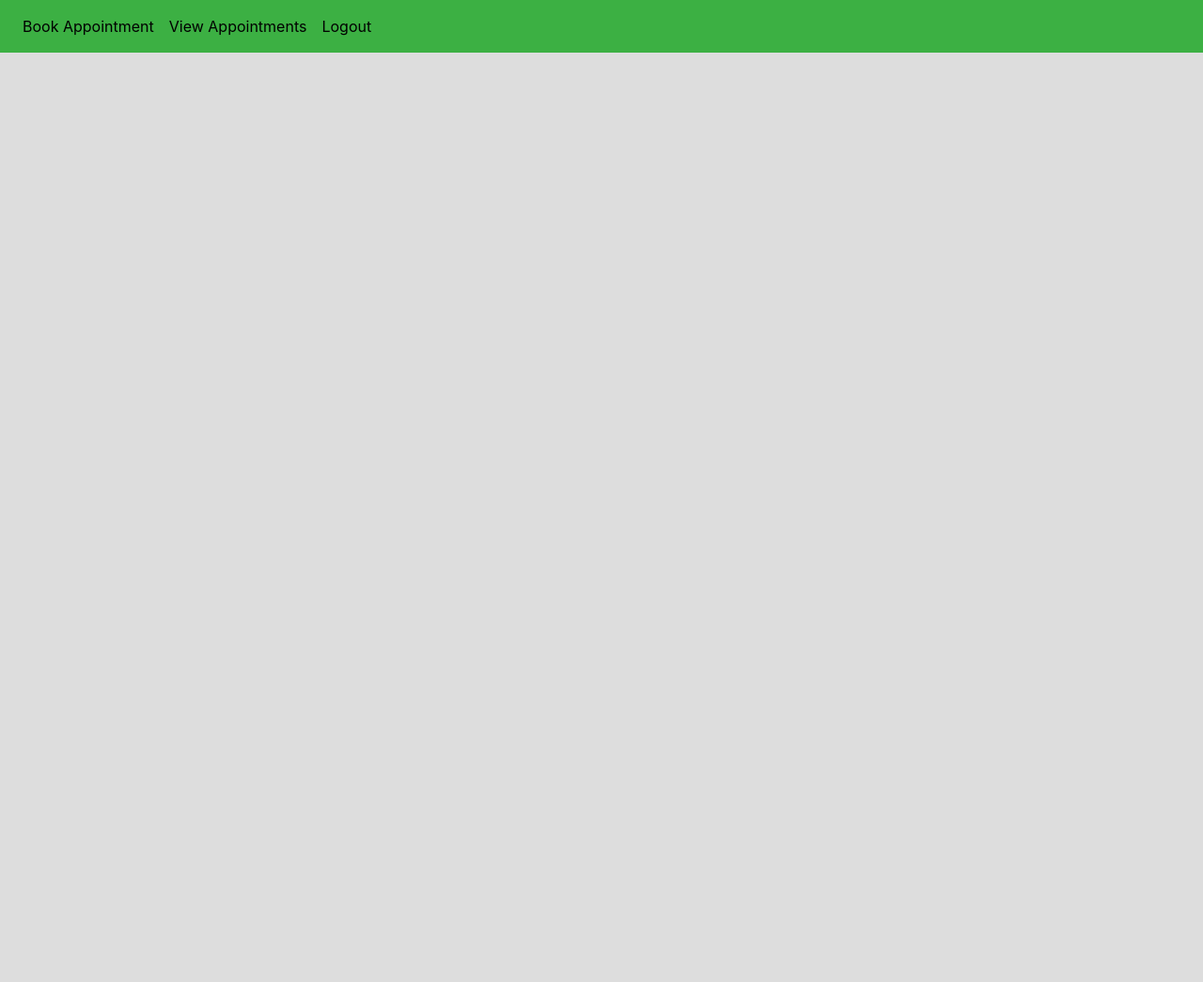
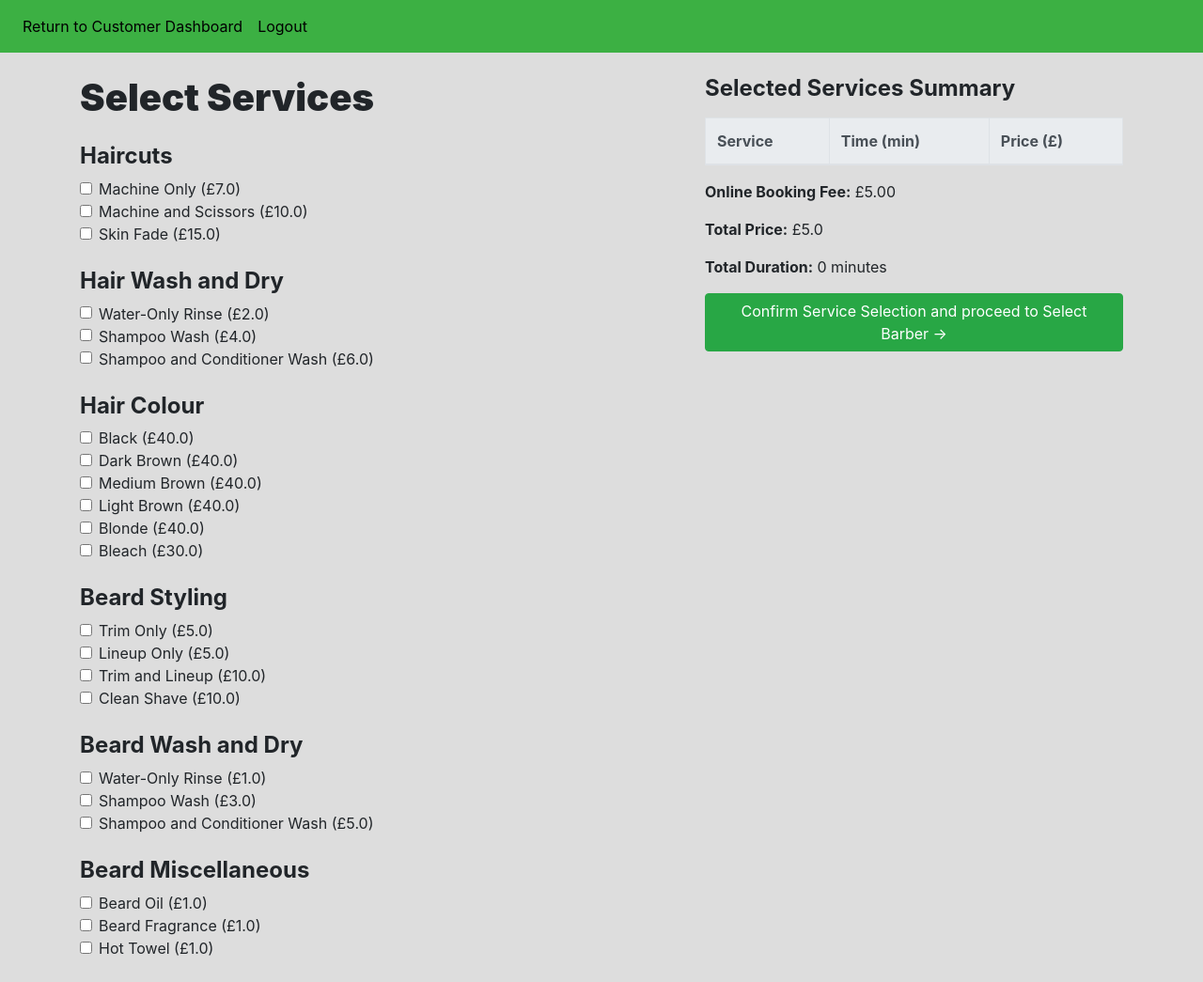
Before and after one commit to AdamPatel157/hairstylists-booking-system, a Flask app: page /select_services in a window 1280 px wide. Shown: the whole page at 94% size. Before the commit the page ends 56 px from the top, so only its background shows below. Run offline with Flask 3, Linux system fonts and the light colour scheme; the visitor is signed in with stand-in values (Sample User, id 1); data comes from the database, SQL or seed files in the repository; lists and menus that the app fills with data are empty; some libraries are stand-ins or nearby versions.

Commit message:
Created UI for Select Services webpage

```diff
--- a/website/database_management.py
+++ b/website/database_management.py
@@ -1,5 +1,7 @@
 import sqlite3
 import os
+from flask import session
+from website.user_friendly_names import user_friendly_service_names, user_friendly_category_names
 
 databasePath = os.path.join(os.path.dirname(__file__), "database.db")
 
@@ -358,6 +360,53 @@ def update_customer_password(email, newHashedPassword):
     conn.commit()
     conn.close()
 
+def fetch_services():
+    conn = get_db_connection()
+    cursor = conn.cursor()
+    cursor.execute("SELECT ServiceID, ServiceName, Duration, Price, ServiceCategory FROM tblService")
+    rows = cursor.fetchall()
+    conn.close()
+
+    servicesByCategory = {}
+    for serviceId, serviceName, duration, price, category in rows:
+        readableCategory = user_friendly_category_names(category)
+        readableName = user_friendly_service_names(serviceName)
+
+        if readableCategory not in servicesByCategory:
+            servicesByCategory[readableCategory] = []
+
+        servicesByCategory[readableCategory].append({
+            "serviceId": serviceId,
+            "serviceName": readableName,
+            "duration": duration,
+            "price": price
+        })
+
+    return servicesByCategory
+
+def get_selected_services():
+    selectedIds = session.get("selectedServiceIds", [])
+    if not selectedIds:
+        return []
+
+    conn = get_db_connection()
+    cursor = conn.cursor()
+    placeholders = ",".join("?" for _ in selectedIds)
+    cursor.execute(f"""
+        SELECT ServiceID, ServiceName, Duration, Price
+        FROM tblService
+        WHERE ServiceID IN ({placeholders})
+    """, selectedIds)
+    selected = cursor.fetchall()
+    conn.close()
+
+    return [{
+        "serviceId": sid,
+        "serviceName": user_friendly_service_names(name),
+        "duration": duration,
+        "price": price
+    } for sid, name, duration, price in selected]
+
 # Parameterised SQL Statements for Barbers
 
 def get_barber_by_email(email):
@@ -395,7 +444,7 @@ def update_barber_password(email, newHashedPassword):
     conn.close()
 
 
-# UNVERIFIED USER OPERATIONS
+# Unverified User SQL Statements
 
 def create_unverified(firstName, middleName, lastName, email, hashedPassword, phoneNumber, verificationCode,
                       isPasswordReset):
--- a/website/templates/bases/customer_base.html
+++ b/website/templates/bases/customer_base.html
@@ -7,19 +7,26 @@
 {% block body %}
 <nav class="navbar navbar-expand-lg custom-navbar">
     <button
-            class="navbar-toggler"
-            type="button"
-            data-toggle="collapse"
-            data-target="#navbar"
+        class="navbar-toggler"
+        type="button"
+        data-toggle="collapse"
+        data-target="#navbar"
     >
-<!-- Hyperlinks the navigation bar buttons to the corresponding webpages -->
         <span class="navbar-toggler-icon"></span>
     </button>
     <div class="collapse navbar-collapse" id="navbar">
         <div class="navbar-nav">
-            <a class="nav-item nav-link" id="select_services" href="/select_services">Book Appointment</a>
-            <a class="nav-item nav-link" id="view_appointments" href="/view_appointments">View Appointments</a>
-            <a class="nav-item nav-link" id="logout" href="/logout">Logout</a>
+            {% if nav_context == "dashboard" %}
+                <!-- Dashboard navigation -->
+                <a class="nav-item nav-link" href="/customer_dashboard">Dashboard</a>
+                <a class="nav-item nav-link" href="/select_services">Book Appointment</a>
+                <a class="nav-item nav-link" href="/view_appointments">My Appointments</a>
+                <a class="nav-item nav-link" href="/logout">Logout</a>
+            {% elif nav_context == "select_services" %}
+                <!-- Select Services navigation -->
+                <a class="nav-item nav-link" href="/customer_dashboard">Return to Customer Dashboard</a>
+                <a class="nav-item nav-link" href="/logout">Logout</a>
+            {% endif %}
         </div>
     </div>
 </nav>
--- a/website/templates/webpages/customer_facing/select_services.html
+++ b/website/templates/webpages/customer_facing/select_services.html
@@ -1,4 +1,70 @@
 {% extends "bases/customer_base.html" %}
-<!-- The above line causes this page to re-use all code in customer_base.html without re-writing -->
-<!-- This page utilises a CSS framework called bootstrap for the GUI -->
+<!-- This page reuses all code in customer_base.html -->
 <!-- Bootstrap designs have been imported with the links in website_base.html -->
+
+{% block title %}Select Services{% endblock %}
+
+{% block content %}
+<form method="POST">
+<div class="row mt-4">
+
+    <!-- Left Column: Service Selection -->
+    <div class="col-md-7">
+        <h1 class="mb-4"><strong>Select Services</strong></h1>
+
+        {% for category, services in servicesByCategory.items() %}
+        <div class="mb-4">
+            <h4><strong>{{ category }}</strong></h4>
+            {% for service in services %}
+            <div class="form-check">
+                <!--suppress HtmlUnknownAttribute -->
+                <input class="form-check-input" type="checkbox" name="service" value="{{ service.serviceId }}"
+                       id="service{{ service.serviceId }}"
+                       {{ 'checked' if service.serviceId in selectedServiceIds else '' }}>
+                <label class="form-check-label" for="service{{ service.serviceId }}">
+                    {{ service.serviceName }} (£{{ service.price|round(2) }})
+                </label>
+            </div>
+            {% endfor %}
+        </div>
+        {% endfor %}
+    </div>
+
+    <!-- Right Column: Summary Table -->
+    <div class="col-md-5">
+        <h4><strong>Selected Services Summary</strong></h4>
+        <table class="table table-bordered mt-3">
+            <thead class="thead-light">
+                <tr>
+                    <th>Service</th>
+                    <th>Time (min)</th>
+                    <th>Price (£)</th>
+                </tr>
+            </thead>
+            <tbody>
+                {% set totalPrice = 5.00 %}
+                {% set totalDuration = 0 %}
+                {% for service in selectedServices %}
+                <tr>
+                    <td>{{ service.serviceName }}</td>
+                    <td>{{ service.duration }}</td>
+                    <td>{{ service.price|round(2) }}</td>
+                </tr>
+                {% set totalPrice = totalPrice + service.price %}
+                {% set totalDuration = totalDuration + service.duration %}
+                {% endfor %}
+            </tbody>
+        </table>
+
+        <p><strong>Online Booking Fee:</strong> £5.00</p>
+        <p><strong>Total Price:</strong> £{{ totalPrice|round(2) }}</p>
+        <p><strong>Total Duration:</strong> {{ totalDuration }} minutes</p>
+
+        <button type="submit" class="btn btn-success btn-block mt-3">
+            Confirm Service Selection and proceed to Select Barber →
+        </button>
+    </div>
+
+</div>
+</form>
+{% endblock %}
--- /dev/null
+++ b/website/user_friendly_names.py
@@ -0,0 +1,34 @@
+def user_friendly_service_names(serviceName):
+    mapping = {
+        "MachineOnly": "Machine Only",
+        "MachineAndScissor": "Machine and Scissors",
+        "SkinFade": "Skin Fade",
+        "WaterOnlyRinse": "Water-Only Rinse",
+        "ShampooWash": "Shampoo Wash",
+        "ShampooAndConditionerWash": "Shampoo and Conditioner Wash",
+        "BlackDye": "Black",
+        "DarkBrownDye": "Dark Brown",
+        "MediumBrownDye": "Medium Brown",
+        "LightBrownDye": "Light Brown",
+        "BlondeDye": "Blonde",
+        "Bleach": "Bleach",
+        "BeardTrim": "Trim Only",
+        "BeardLineup": "Lineup Only",
+        "BeardTrimAndLineup": "Trim and Lineup",
+        "BeardCleanShave": "Clean Shave",
+        "BeardOil": "Beard Oil",
+        "BeardFragrance": "Beard Fragrance",
+        "HotTowel": "Hot Towel"
+    }
+    return mapping.get(serviceName, serviceName)
+
+def user_friendly_category_names(categoryName):
+    mapping = {
+        "Haircuts": "Haircuts",
+        "HairWashAndDry": "Hair Wash and Dry",
+        "HairColour": "Hair Colour",
+        "BeardStyling": "Beard Styling",
+        "BeardWashAndDry": "Beard Wash and Dry",
+        "BeardMiscellaneous": "Beard Miscellaneous"
+    }
+    return mapping.get(categoryName, categoryName)
--- a/website/views.py
+++ b/website/views.py
@@ -1,5 +1,11 @@
-from flask import Blueprint, render_template
+from flask import Blueprint, render_template, session, redirect, request
+
 from flask_login import login_required, current_user
+
+from website.database_management import fetch_services, get_selected_services
+from website.user_friendly_names import user_friendly_service_names, user_friendly_category_names
+
+# Allows the system to access user-related database manipulation functions
 
 views = Blueprint("views", __name__)
 
@@ -11,16 +17,39 @@ def home():
 @views.route("/customer_dashboard")
 @login_required
 def customer_dashboard():
-    return render_template("webpages/customer_facing/customer_dashboard.html", firstName=current_user.firstName)
+    return render_template(
+        "webpages/customer_facing/customer_dashboard.html",
+        firstName=current_user.firstName,
+        nav_context="dashboard"
+    )
 
 
 @views.route("/view_appointments")
 @login_required
 def view_appointments():
-    return render_template("webpages/customer_facing/view_appointments.html")
+    return render_template(
+        "webpages/customer_facing/view_appointments.html",
+        nav_context="dashboard")
 
 
-@views.route("/select_services")
+@views.route("/select_services", methods=["GET", "POST"])
 @login_required
-def select_services():
-    return render_template("webpages/customer_facing/select_services.html")
+def selectServices():
+    if request.method == "POST":
+        # Retrieves selected service IDs from the form and stores them in the session cookies
+        selectedServiceIds = request.form.getlist("service")
+        session["selectedServiceIds"] = [str(sid) for sid in selectedServiceIds]
+        return redirect("/select_barber")
+
+    # When receving a GET request, pulls service IDs from the session cookies
+    selectedServiceIds = session.get("selectedServiceIds", [])
+
+    servicesByCategory = fetch_services()
+    selectedServices = get_selected_services()
+    return render_template(
+        "webpages/customer_facing/select_services.html",
+        servicesByCategory=servicesByCategory,
+        selectedServices=selectedServices,
+        selectedServiceIds=selectedServiceIds,
+        nav_context="select_services"
+    )
```
Also changed, not shown: website/templates/webpages/customer_facing/view_appointments.html (+11 -0 lines).
